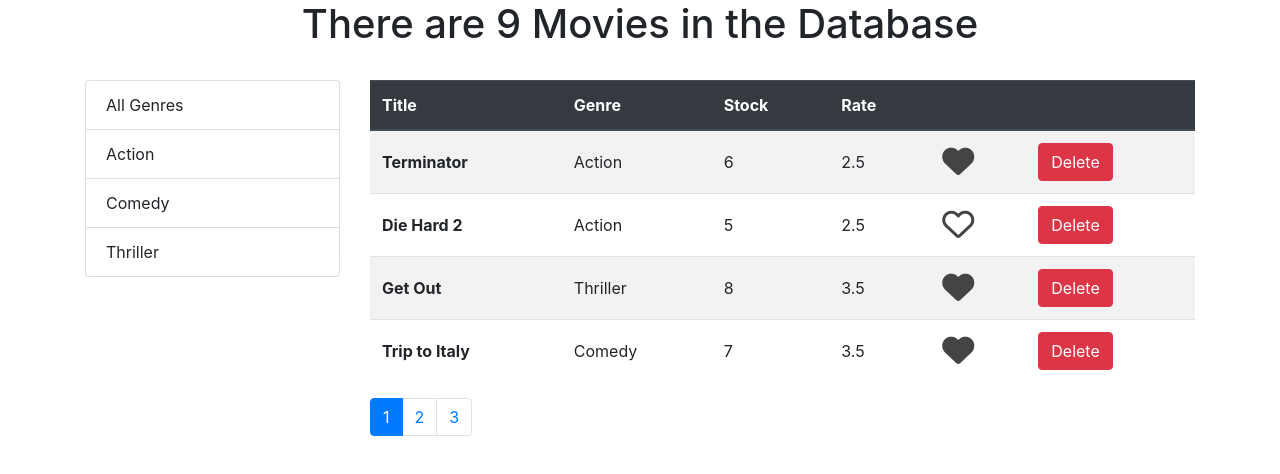
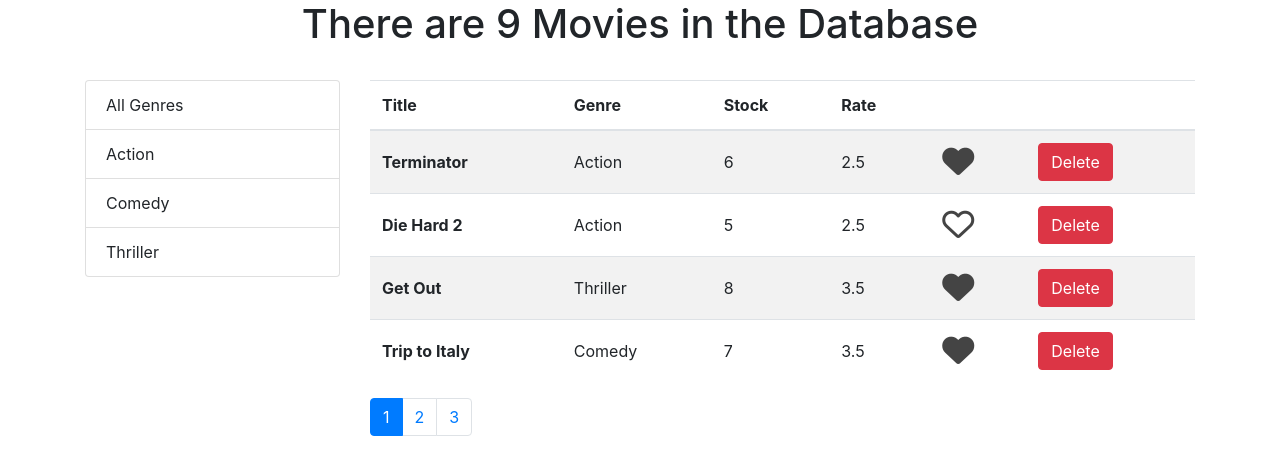
Before and after one commit to jasonlord/VidlyAppFrontEnd, a React (Create React App) app: page / in a window 1280 px wide. Shown: the top 474 px of the page. Built offline with nearby package versions, Linux system fonts and the light colour scheme.

Commit message:
created the table header component to make this table logic more unviersal

```diff
--- a/src/components/listGroup.js
+++ b/src/components/listGroup.js
@@ -17,7 +17,9 @@ const ListGroup = props => {
           onClick={() => onItemSelect(item)}
           key={item[valueProperty]}
           className={
-            item == selectedGenre ? "list-group-item active" : "list-group-item"
+            item === selectedGenre
+              ? "list-group-item active"
+              : "list-group-item"
           }
         >
           {item[textProperty]}
--- a/src/components/movieTable.js
+++ b/src/components/movieTable.js
@@ -1,54 +1,31 @@
 import React, { Component } from "react";
 import Like from "./like";
+import TableHeader from "./tableHeader";
 
 class MovieTable extends Component {
-  raiseSort = path => {
-    // if
-
-    const sortColumn = { ...this.props.sortColumn };
-    if (sortColumn.path === path) {
-      sortColumn.order = sortColumn.order === "asc" ? "desc" : "asc";
-    } else {
-      sortColumn.path = path;
-      sortColumn.order = "asc";
-    }
-
-    this.props.onSort(sortColumn);
-
-    //check if the sort column in the state is the same as the path being passed
-    //if it is then if order is asc change to desc, if orders is desc change to asc.
-    //if not then change sortColumn to be equal to path and order to asc.
-
-    // then set state with this sortColumn
-  };
-
+  columns = [
+    { path: "title", label: "Title" },
+    { path: "genre.name", label: "Genre" },
+    { path: "numberInStock", label: "Stock" },
+    { path: "dailyRentalRate", label: "Rate" },
+    { key: "like" },
+    { key: "delete" }
+  ];
   render() {
     const {
       paginatedMovies,
       handleDeleteButtonClick,
       handleLikeClick,
-      onSort
+      onSort,
+      sortColumn
     } = this.props;
     return (
       <table className="table table-striped table-hover">
-        <thead className="thead-dark">
-          <tr>
-            <th onClick={() => this.raiseSort("title")} scope="col">
-              Title
-            </th>
-            <th onClick={() => this.raiseSort("genre.name")} scope="col">
-              Genre
-            </th>
-            <th onClick={() => this.raiseSort("numberInStock")} scope="col">
-              Stock
-            </th>
-            <th onClick={() => this.raiseSort("dailyRentalRate")} scope="col">
-              Rate
-            </th>
-            <th scope="col"></th>
-            <th scope="col"></th>
-          </tr>
-        </thead>
+        <TableHeader
+          columns={this.columns}
+          sortColumn={sortColumn}
+          onSort={onSort}
+        />
         <tbody>
           {paginatedMovies.map(movie => (
             <tr key={movie._id}>
--- a/src/components/movies.js
+++ b/src/components/movies.js
@@ -12,7 +12,7 @@ class Movies extends Component {
     genres: [],
     pageSize: 4,
     currentPage: 1,
-    sortColumn: { path: "path", order: "ascinitstate" }
+    sortColumn: { path: "path", order: "asc" }
   };
 
   componentDidMount() {
@@ -53,7 +53,7 @@ class Movies extends Component {
 
   filterMovies(selectedGenre, movies) {
     if (selectedGenre && selectedGenre._id) {
-      if (selectedGenre._id == "all") {
+      if (selectedGenre._id === "all") {
         return movies;
       }
 
--- /dev/null
+++ b/src/components/tableHeader.jsx
@@ -0,0 +1,41 @@
+import React, { Component } from "react";
+class TableHeader extends Component {
+  state = {};
+  raiseSort = path => {
+    // if
+
+    const sortColumn = { ...this.props.sortColumn };
+    if (sortColumn.path === path) {
+      sortColumn.order = sortColumn.order === "asc" ? "desc" : "asc";
+    } else {
+      sortColumn.path = path;
+      sortColumn.order = "asc";
+    }
+
+    this.props.onSort(sortColumn);
+
+    //check if the sort column in the state is the same as the path being passed
+    //if it is then if order is asc change to desc, if orders is desc change to asc.
+    //if not then change sortColumn to be equal to path and order to asc.
+
+    // then set state with this sortColumn
+  };
+  render() {
+    return (
+      <thead>
+        <tr>
+          {this.props.columns.map(column => (
+            <th
+              key={column.path || column.key}
+              onClick={() => this.raiseSort(column.path)}
+            >
+              {column.label}
+            </th>
+          ))}
+        </tr>
+      </thead>
+    );
+  }
+}
+
+export default TableHeader;
```
